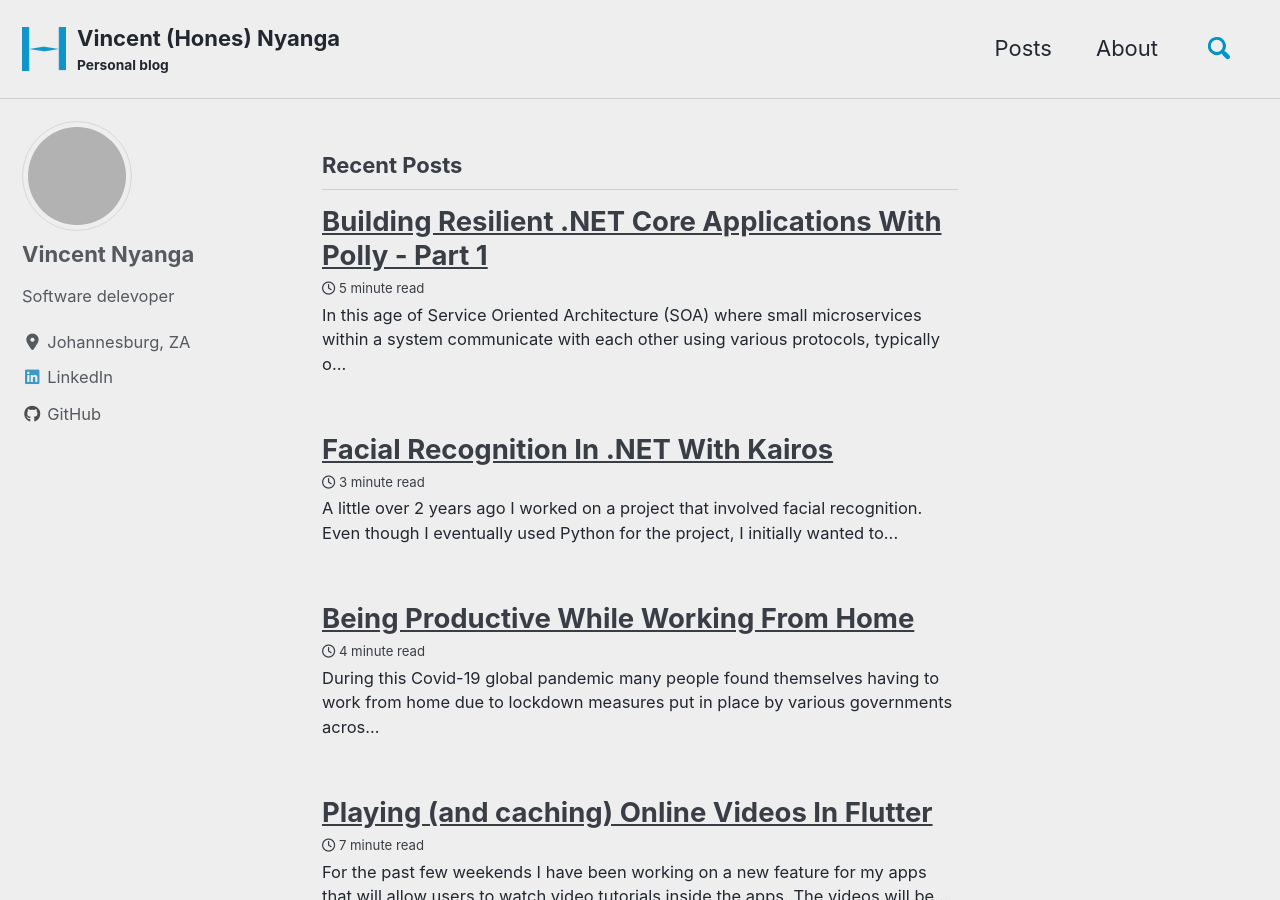
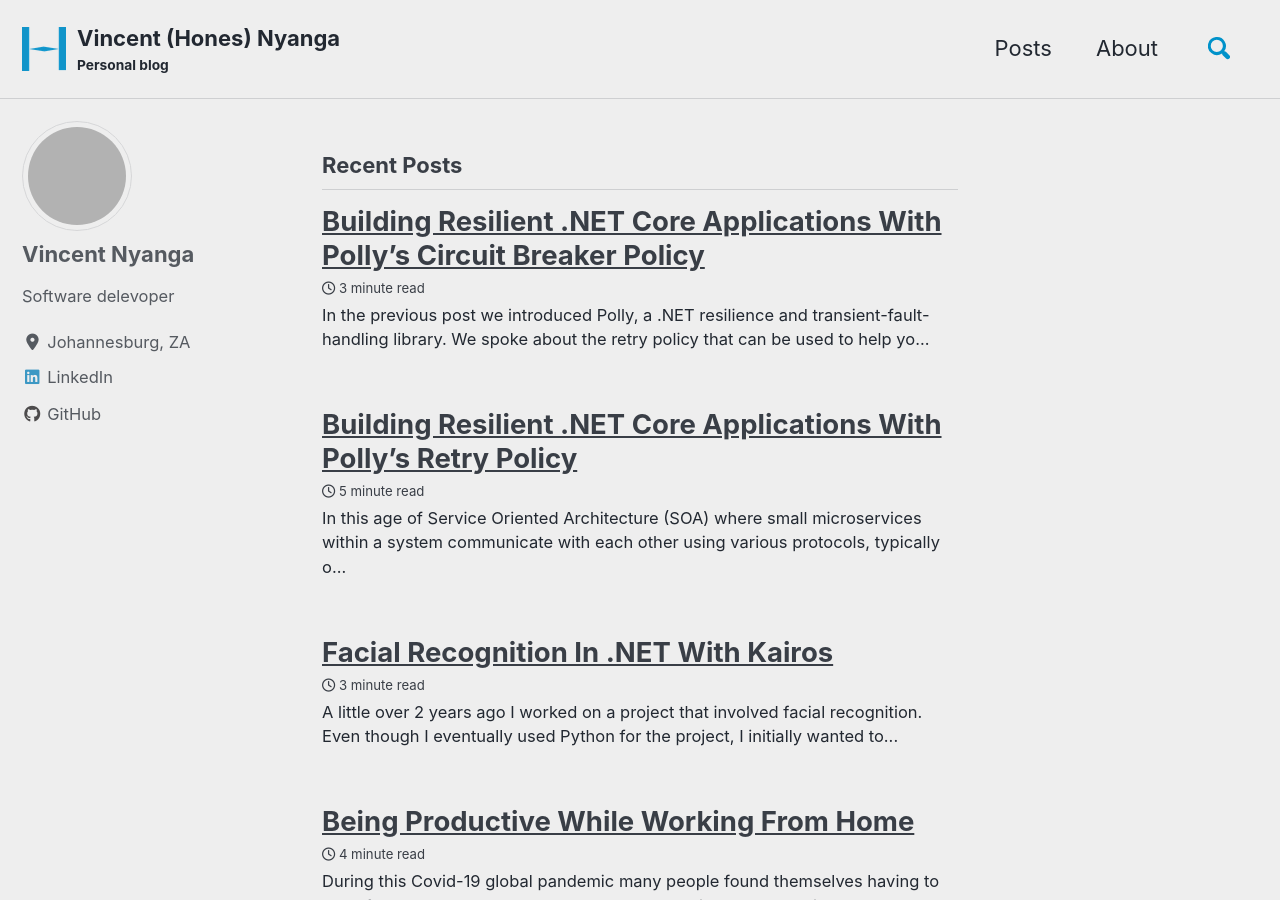
Before and after one commit to vince-nyanga/vince-nyanga.github.io, a Jekyll site: the page built from index.html, in a window 1280 px wide and 900 px high. Built offline with Jekyll 4.4.1, drawn with Linux system fonts in a browser that asks for light colours; cached includes are drawn as plain includes; nearby versions of some CDN libraries; the list of posts is cut into pages by our own code; some of the changed lines change nothing that is shown; some of the changed text lies outside the part shown; grey boxes are pictures that could not be loaded.

Commit message:
new post

````diff
--- a/_posts/2020-05-30-building-resilient-applications-with-polly-part-1.md
+++ b/_posts/2020-05-30-building-resilient-applications-with-polly-part-1.md
@@ -1,5 +1,5 @@
 ---
-title: "Building Resilient .NET Core Applications With Polly - Part 1"
+title: "Building Resilient .NET Core Applications With Polly's Retry Policy"
 date: 2020-05-30
 tags: [C#, .NET Core, Polly]
 ---
--- /dev/null
+++ b/_posts/2020-06-06-building-resilient-applications-with-polly-part-2.md
@@ -0,0 +1,92 @@
+---
+title: "Building Resilient .NET Core Applications With Polly's Circuit Breaker Policy"
+date: 2020-06-06
+tags: [C#, .NET Core, Polly]
+---
+
+In the [previous post]({{ site.baseurl }}/building-resilient-applications-with-polly-part-1/) we introduced Polly, a .NET resilience and transient-fault-handling library. We spoke about the retry policy that can be used to help your application properly handle transient failures. In this post we are going to take a look at another policy that Polly provides -- the Circuit Breaker policy. Let's get into it.
+
+## The Circuit Breaker Policy
+
+The retry policy discussed in the previous post is very effective if the failure in the subsystem was short-lived. If the subsystem is not available at all then no amount of retries will solve the problem. This is where the circuit breaker policy comes in handy.
+
+The circuit breaker policy detects the level of faults in calls placed through it, and prevents calls when a configurable fault threshold is exceeded. It works just like the circuit breaker in your house that manages the flow of electricity to various parts of your house. If a given threshold of faults from a subsystem is reached the circuit will open thereby preventing calls to the subsystem.
+
+The circuit breaker policy can be wrapped around the retry policy if you want to achieve more resilience in your system. We will discuss wrapping policies in a later post.
+
+### How Does It Work
+
+The circuit breaker policy works like a state machine with 3 states -- **Open**, **Closed**, and **Half Open** state. Initially, the circuit is in the _Closed_ state and when the threshold of failures is reached it goes to the _Open_ state for a configurable amount of time. All calls sent through it during this time will throw a `BrokenCircuitException`. After the configured amount of time in the _Open_ state has elapsed, the circuit breaker moves to the _Half Open_ state where it will allow only **ONE** call through to test if the subsystem being called is now responding. If the call succeeds then the circuit will close to allow calls to go through, otherwise it will go back to the _Open_ state.
+
+For more indepth information check out the [Polly wiki](https://github.com/App-vNext/Polly/wiki/Circuit-Breaker).
+
+## Example
+
+In our example web application (see code on [GitHub](https://github.com/vince-nyanga/PollyExample/tree/circuit-breaker)) we can add the circuit breaker policy when registering our service:
+
+```csharp
+public void ConfigureServices(IServiceCollection services)
+{
+    services.AddControllers();
+
+    services.AddHttpClient<IWeatherService, HttpWeatherService>(client =>
+    {
+        client.BaseAddress = new Uri(Configuration.GetValue<string>("ApiUrl"));
+    })
+        .AddPolicyHandler(GetCircuitBreakerPolicy());
+}
+
+private IAsyncPolicy<HttpResponseMessage> GetCircuitBreakerPolicy()
+{
+    return HttpPolicyExtensions
+        .HandleTransientHttpError()
+        .CircuitBreakerAsync(
+            handledEventsAllowedBeforeBreaking: 2,
+            durationOfBreak: TimeSpan.FromSeconds(5),
+            onBreak: OnBreak,
+            onReset: OnReset,
+            onHalfOpen: OnHalfOpen);
+        }
+
+private void OnHalfOpen()
+{
+    Log.Information("Circuit is Half Open");
+}
+
+private void OnReset()
+{
+    Log.Information("Circuit reset");
+}
+```
+
+In the example above, the circuit will be broken (go to _Open_ state) after 2 failures and it will remain open for 5 seconds. During this time all calls will fail immediately without ever reaching the system being called. After 5 seconds, it will move to _Half Open_ state allowing one call to go through and test if the subsystem is now responsive so it can move to _Closed_ or _Open_ state depending on the result.
+
+### Advanced Circuit Breaker
+
+So far we've been talking about the basic circuit breaker policy. There is an [advanced](https://github.com/App-vNext/Polly/wiki/Advanced-Circuit-Breaker) version that gives you more control of how the circuit will behave. This circuit breaker reacts to the proportion of failures, for instance, the circuit will open if 50% of calls through it result in a handled failure. It measures that proportion over a configured duration, say 20 seconds, and will act if a minimum throughput was reached during the interval. Here's an example of how you can set up an advanced circuit breaker:
+
+```csharp
+ private IAsyncPolicy<HttpResponseMessage> GetAdvancedCircuitBreakerPolicy()
+{
+    return HttpPolicyExtensions
+        .HandleTransientHttpError()
+        .AdvancedCircuitBreakerAsync(
+            failureThreshold: 0.5, // open if 50% of calls fail
+            samplingDuration: TimeSpan.FromSeconds(30), // measure failures in a 30 sec interval
+            minimumThroughput: 10, // act only if at least 10 calls were made during the interval
+            durationOfBreak: TimeSpan.FromSeconds(5),
+            onBreak: OnBreak,
+            onReset: OnReset,
+            onHalfOpen: OnHalfOpen);
+        }
+```
+
+## Conclusion
+
+In this post we spoke about how Polly's circuit breaker policy can be used to further add resilience to an application. The source code for this post can be found on [GitHub](https://github.com/vince-nyanga/PollyExample/tree/circuit-breaker). Ensure you are in the `circuit-breaker` branch when you run the code. Once again, thanks so much for taking your time to read.
+
+### Further Reading:
+
+- The [Circuit breaker](https://github.com/App-vNext/Polly/wiki/Circuit-Breaker) policy on Polly's wiki
+- The [Advanced circuit breaker](https://github.com/App-vNext/Polly/wiki/Advanced-Circuit-Breaker) policy on Polly's wiki
+- [Twilio](https://www.twilio.com/blog/using-polly-circuit-breakers-resilient-net-web-service-consumers) blog on the circuit breaker policy
````
